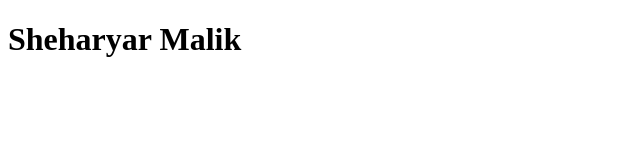
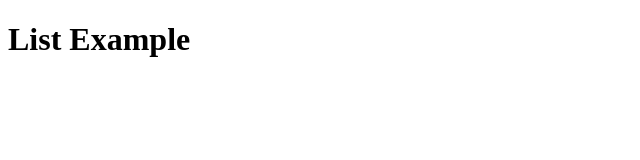
Before and after one commit to Muhammad751sheharyar/Assigment_, a plain HTML site: page index.html in a window 1280 px wide. Shown: the whole page, without its empty margins (0-640 px from the left). Drawn offline with Linux system fonts and the light colour scheme.

```diff
--- a/index.html
+++ b/index.html
@@ -6,6 +6,6 @@
     <title>Document</title>
 </head>
 <body>
-    <h1>Sheharyar Malik</h1>
+    <h1>List Example</h1>
 </body>
 </html>
```
